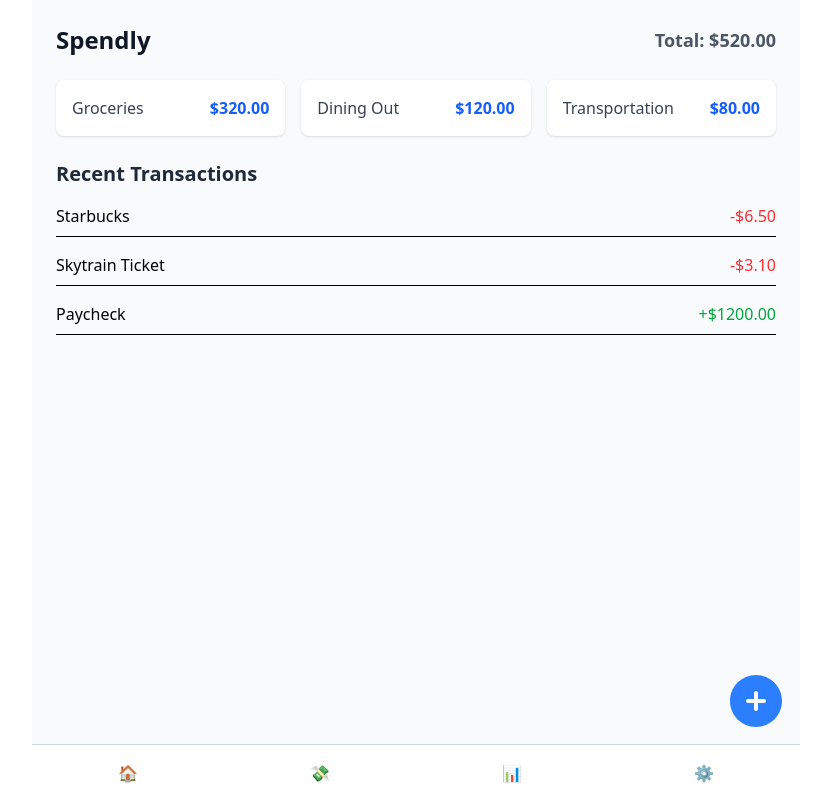
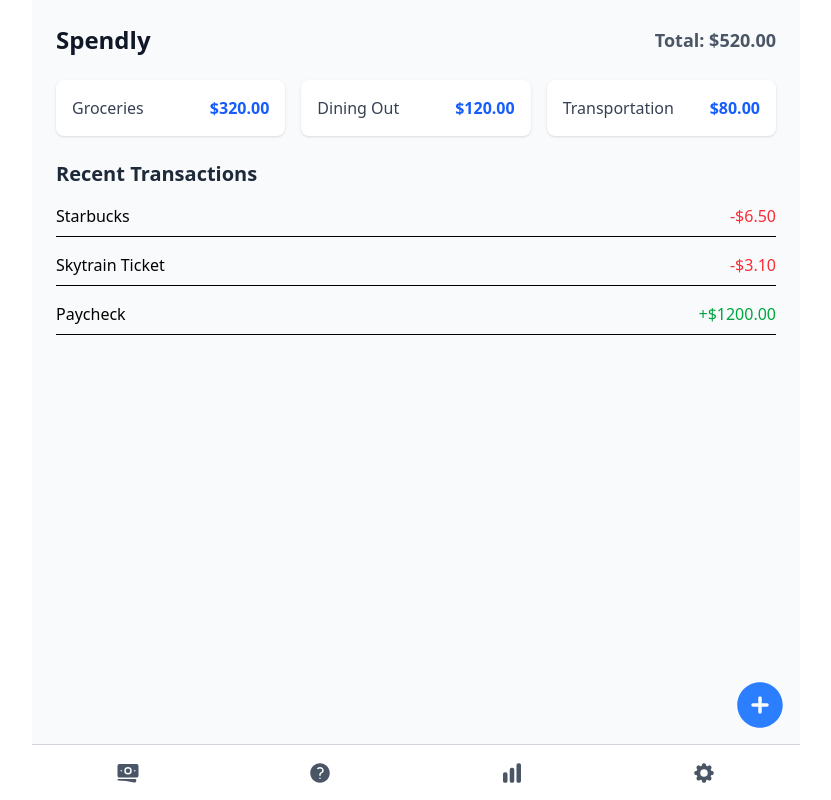
Before and after one commit to moomooj/spendly, a React (Vite) app: page / in a window 1280 px wide. Shown: the whole page, without its empty margins (224-1055 px from the left). Built offline with nearby package versions, Linux system fonts and the light colour scheme.

Commit message:
added icons

```diff
--- a/src/components/AppLayout.tsx
+++ b/src/components/AppLayout.tsx
@@ -1,5 +1,11 @@
 import { useNavigate, Outlet } from "react-router-dom";
-import { PlusCircleIcon } from "@heroicons/react/24/solid";
+import {
+  PlusCircleIcon,
+  Cog8ToothIcon,
+  ChartBarIcon,
+  BanknotesIcon,
+  QuestionMarkCircleIcon,
+} from "@heroicons/react/24/solid";
 
 export default function AppLayout() {
   const navigate = useNavigate();
@@ -13,12 +19,20 @@ export default function AppLayout() {
 
       {/* Bottom Navigation */}
       <nav className="relative h-14 bg-white border-gray-300 border-t flex justify-around items-center text-gray-600">
-        <button onClick={() => navigate("/")}>🏠</button>
-        <button onClick={() => navigate("/expenses")}>💸</button>
-        <button onClick={() => navigate("/budget")}>📊</button>
-        <button onClick={() => navigate("/settings")}>⚙️</button>
+        <button onClick={() => navigate("/")}>
+          <BanknotesIcon className="w-6 h-6" />
+        </button>
+        <button onClick={() => navigate("/expenses")}>
+          <QuestionMarkCircleIcon className="w-6 h-6" />
+        </button>
+        <button onClick={() => navigate("/budget")}>
+          <ChartBarIcon className="w-6 h-6" />
+        </button>
+        <button onClick={() => navigate("/settings")}>
+          <Cog8ToothIcon className="w-6 h-6" />
+        </button>
         {/* nested button */}
-        <button className="absolute -top-19 right-3 w-16 h-16 rounded-full bg-bran flex items-center justify-center text-blue-500">
+        <button className="absolute -top-17 right-3 w-14 h-14 rounded-full bg-bran flex items-center justify-center text-blue-500">
           <PlusCircleIcon />
         </button>
       </nav>
```
